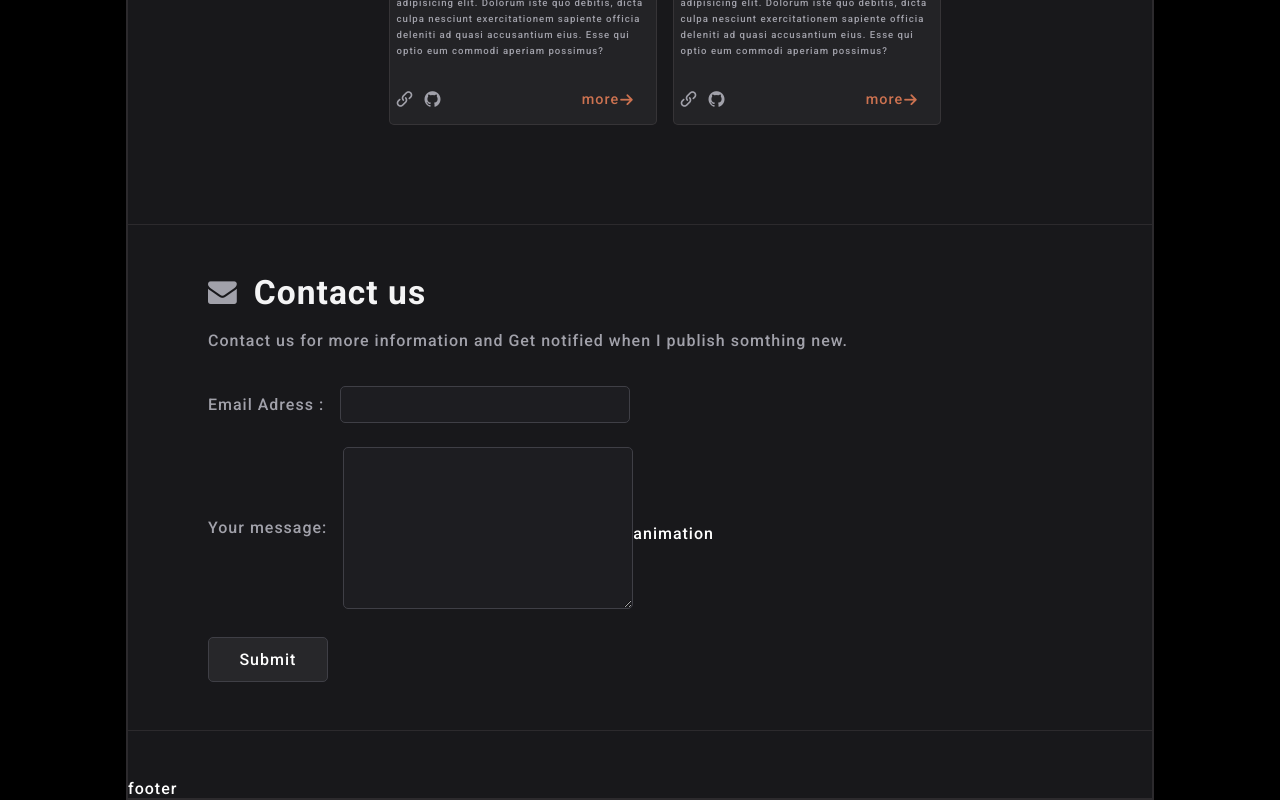
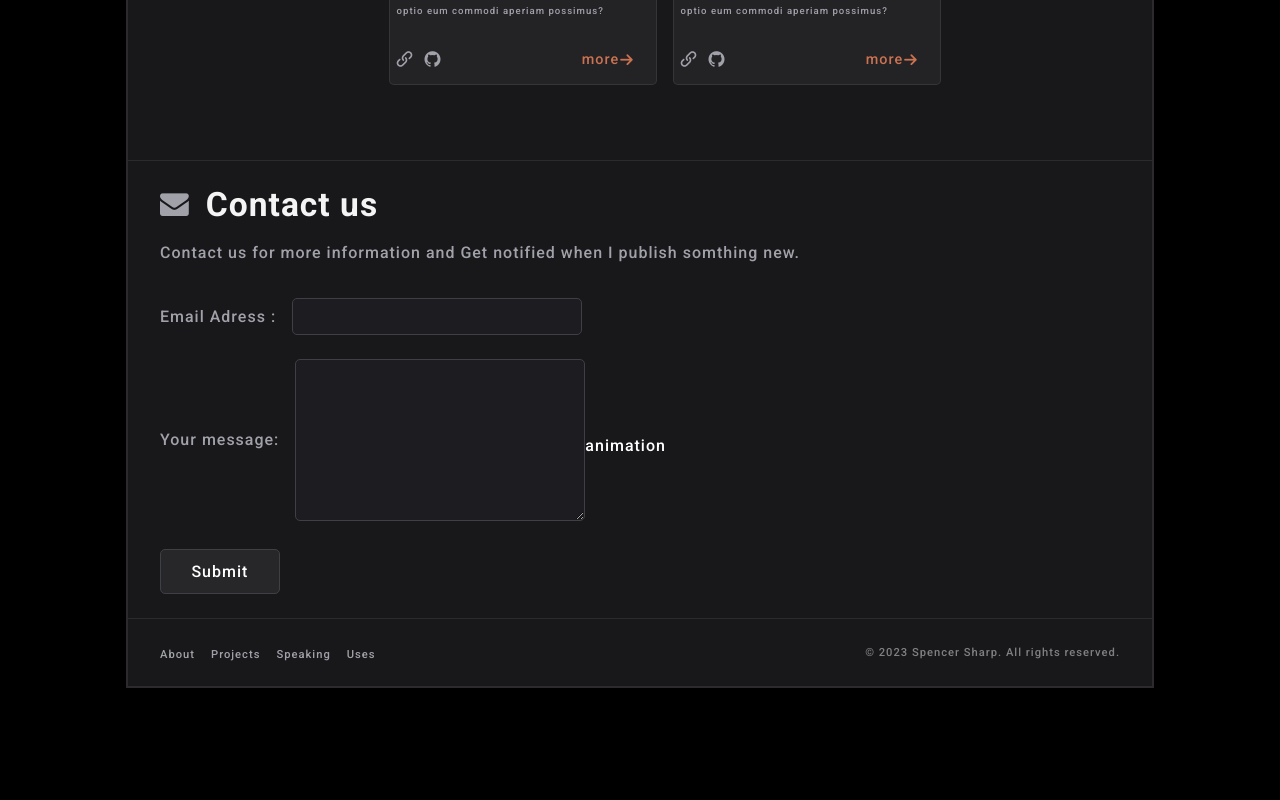
Before and after one commit to oumaimalahouel/Portfolio, a React (Vite) app: page / in a window 1280 px wide. Shown: the part 1466-2266 px from the top of the page. After the commit the page ends 2154 px from the top, so only its background shows below. Built offline with nearby package versions, Linux system fonts and the light colour scheme; a web font is replaced by a local one.

Commit message:
Responsive footer

```diff
--- a/src/components/2-hero/hero.css
+++ b/src/components/2-hero/hero.css
@@ -4,8 +4,9 @@ section.hero {
 
 
 .hero .avatar {
-  height: 86vh;
+  height: 87vh;
   width: 55vh;
+  filter: drop-shadow(0 0 0.75rem rgb(57, 52, 53));
 }
 .right-section {
 
--- a/src/components/3-main/main.css
+++ b/src/components/3-main/main.css
@@ -98,7 +98,7 @@ main section.left-section{
         flex-direction: column;
         gap:2.64rem;
         padding: 1.2rem;
-        align-items: center;
+
     }
     main section.left-section{
 
--- a/src/components/4-contact/contact.css
+++ b/src/components/4-contact/contact.css
@@ -1,6 +1,6 @@
 
 section.contactUs{
-    padding-left: 5rem;
+    padding-left: 2rem;
 }
 
 section.contactUs .icon-envelope{
--- a/src/components/5-footer/Footer.jsx
+++ b/src/components/5-footer/Footer.jsx
@@ -2,7 +2,16 @@ import React from 'react';
 import './footer.css';
 const Footer = () => {
   return (
-    <div>footer</div>
+    <footer className='flex'>
+      <ul className='flex'>
+        <li><a href="">About</a></li>
+        <li><a href="">Projects</a></li>
+        <li><a href="">Speaking</a></li>
+        <li><a href="">Uses</a></li>
+      </ul>
+    <p> © 2023 Spencer Sharp. All rights reserved.</p>
+
+    </footer>
   )
 }
 
--- a/src/components/5-footer/footer.css
+++ b/src/components/5-footer/footer.css
@@ -0,0 +1,34 @@
+footer.flex{
+    justify-content: space-between;
+    padding-bottom:0.5rem ;
+    margin-bottom: 1rem;
+    margin-right: 2rem;
+    margin-left: 2rem;
+
+
+}
+footer.flex ul{
+    gap:1rem;
+}
+footer.flex ul a{
+    color:var(--subtitle);
+    font-size: 0.7rem;
+
+
+}
+footer.flex ul a:hover{
+    color:var(--orange);
+    font-size: 0.9rem;
+    font-weight: 500;
+}
+footer.flex p{
+    color:gray;
+    font-size: 0.7rem;
+}
+@media (max-width:600px) {
+    footer.flex{
+        flex-direction: column;
+        gap:1.7rem;
+
+    }
+}
--- a/src/index.css
+++ b/src/index.css
@@ -37,7 +37,7 @@ background-color:var(--secondary) ;
 }
 .divider{
   border-bottom: 1px solid var(--border);
-  margin:3rem 0;
+  margin:1.5rem 0;
 }
 li{
   list-style : none;
@@ -63,7 +63,7 @@ button{
   }
   @media(max-width: 500px){
     .container{
-      width: 98%;
+
       padding:0 1.7rem;
     }
 
```
